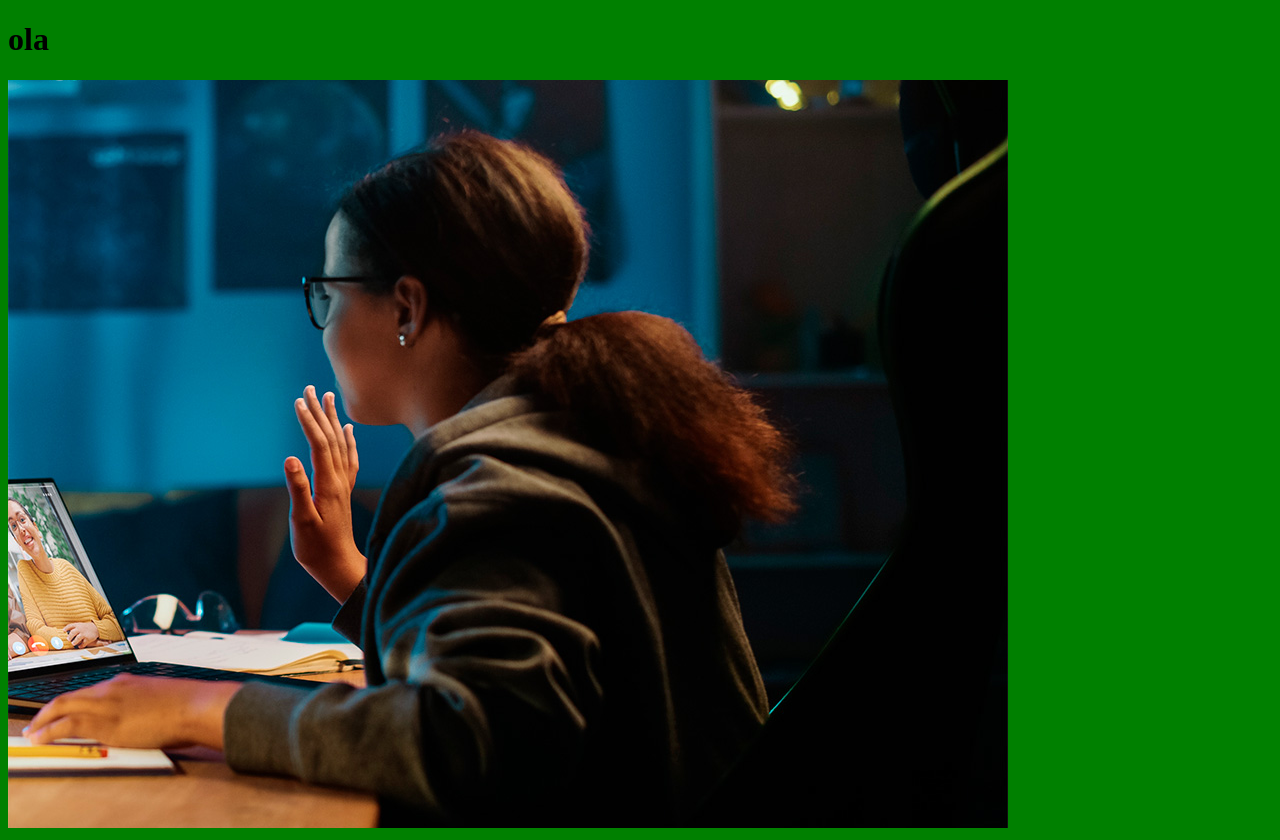
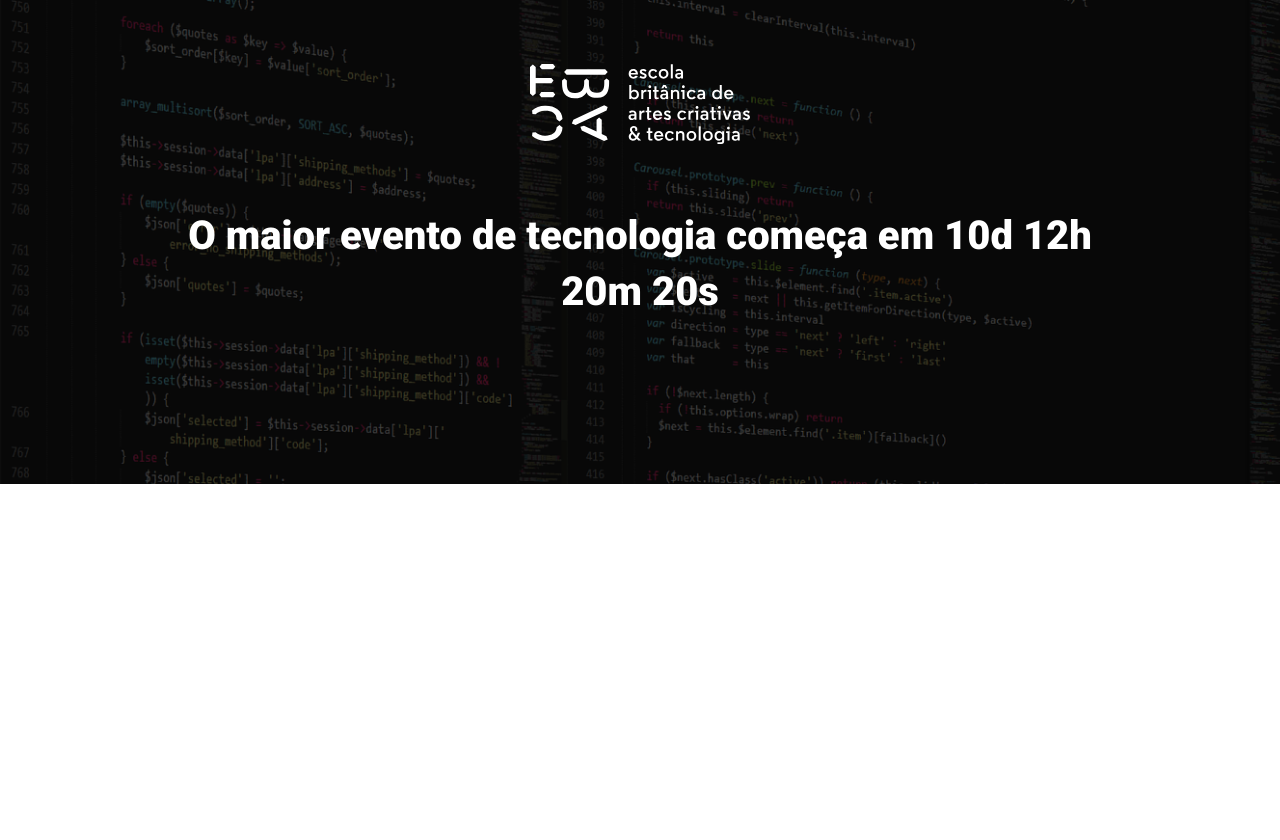
Before and after one commit to fsimari/ebacM22LandingPage, a website built with Parcel: page src/index.html in a window 1280 px wide. After the commit the page ends 800 px from the top, so only its background shows below. Built offline with nearby package versions, Linux system fonts and the light colour scheme.

Commit message:
criando o hero

```diff
--- a/src/index.html
+++ b/src/index.html
@@ -1,16 +1,25 @@
 <!DOCTYPE html>
-<html lang="en">
+<html lang="pt-BR">
 <head>
     <meta charset="UTF-8">
     <meta name="viewport" content="width=device-width, initial-scale=1.0">
-    <title>Document</title>
+    <title>Ebac Tech Talks</title>
+    <link rel="preconnect" href="https://fonts.googleapis.com">
+    <link rel="preconnect" href="https://fonts.gstatic.com" crossorigin>
+    <link href="https://fonts.googleapis.com/css2?family=Roboto:wght@400;700;900&display=swap" rel="stylesheet">
     <link rel="stylesheet" href="./styles/main.scss">
 
 </head>
 <body>
-    <h1>ola</h1>
-    <img src="./images/backend.png" alt="">
-    <script src="scripts/main.js"></script>
+    <header class="hero">
+        <div class="container">
+            <img class="hero__logo" src="./images/ebac_logo.svg" alt="">
+            <P class="hero__text">
+                O maior evento de tecnologia começa em 10d 12h 20m 20s
+            </P>
+        </div>
+
+    </header>
 
 </body>
 </html>
--- /dev/null
+++ b/src/styles/_hero.scss
@@ -0,0 +1,52 @@
+.hero{
+    padding-top: 64px;
+    padding-bottom: 100px;
+    background-image: url(../images/fundo.png);
+    background-repeat: no-repeat;
+    background-size: cover;
+    position: relative;
+
+    .container{
+        position: relative;
+    }
+
+    &::before{
+        position: absolute;
+        top: 0;
+        left:0;
+        width: 100%;
+        height: 100%;
+        background-color: #000;
+        content: '';
+        opacity: 0.7;
+    }
+
+    &__text{
+        padding-top: 64px;
+        padding-bottom: 64px;
+        font-size: 40px;
+        line-height: 56px;
+        font-weight: 800;
+        text-align: center;
+    }
+
+    &__logo{
+        margin: 0 auto;
+        height: 80px;
+        display: block;
+    }
+
+    @media (max-width: 640px){
+        &__logo{
+            height: 40px;
+        }
+
+        &__text{
+            font-size: 22px;
+            line-height: 24px;
+            padding: 40px;
+            margin: 24px 0;
+        }
+
+    }
+}
--- a/src/styles/main.scss
+++ b/src/styles/main.scss
@@ -1,3 +1,26 @@
-body {
-    background-color: green;
+@use 'hero';
+
+*{
+    margin: 0;
+    padding: 0;
+    box-sizing: border-box;
+    font-family: Roboto, sans-serif;
+    color: #fff;
+
 }
+
+.container{
+    max-width: 960px;
+    width: 100%;
+    margin: 0 auto;
+
+    @media(max-width: 664px) {
+        max-width: 80%;
+
+    }
+
+    @media(max-width: 1024px) {
+        max-width: 90%;
+
+    }
+}
```
